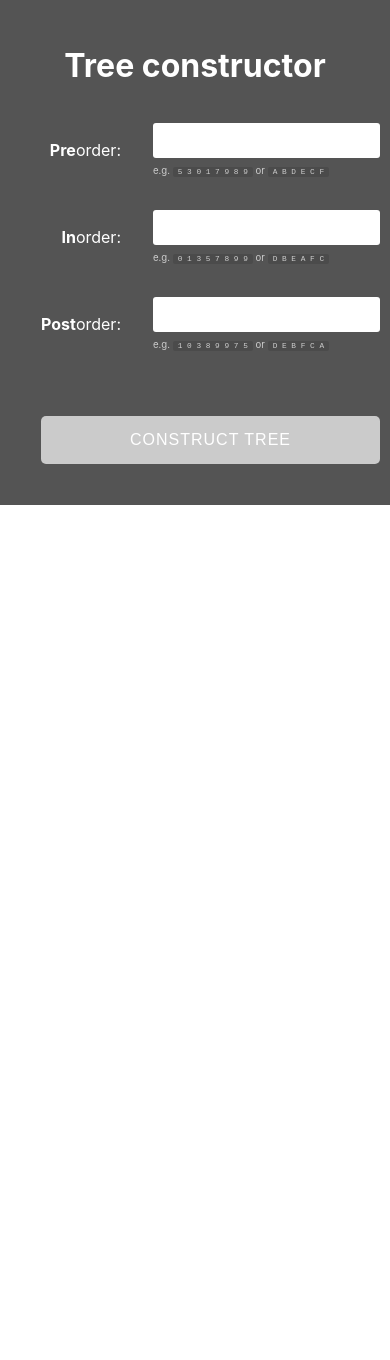
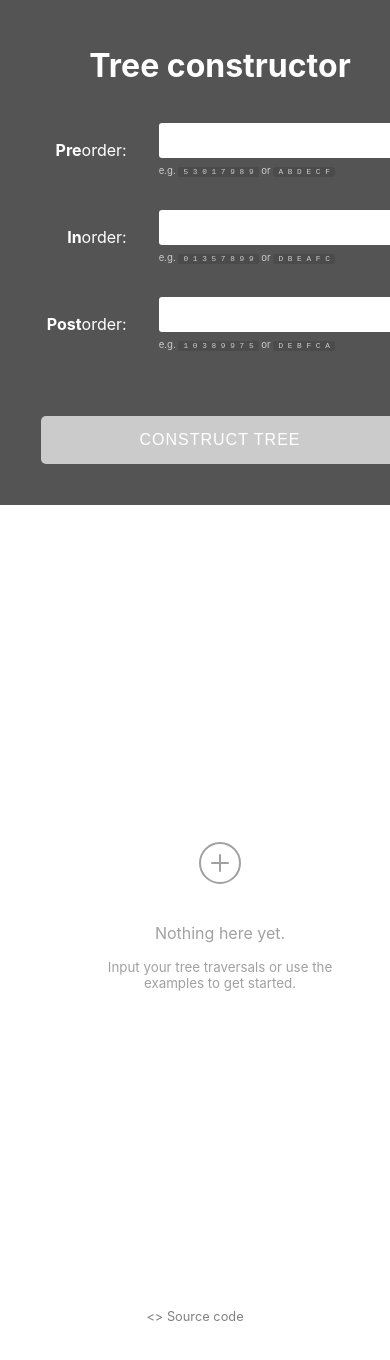
Before and after one commit to mityax/tree-construction, a SvelteKit app: page / in a window 390 px wide. Shown: the top 1360 px of the page. Built offline with nearby package versions, Linux system fonts and the light colour scheme.

Commit message:
Added empty states; Improved responsiveness

```diff
--- a/src/lib/components/ClearableInput.svelte
+++ b/src/lib/components/ClearableInput.svelte
@@ -1,6 +1,6 @@
 
 <div class="clearable-input">
-    <input type="text" bind:value={value} on:input placeholder={placeholder} {...inputProps}/>
+    <input bind:this={element} type="text" bind:value={value} on:input placeholder={placeholder} {...inputProps}/>
     <div class="clear-button" class:hidden={value.trim().length === 0} on:click={clear}>
         <Icon name="x"/>
     </div>
@@ -15,11 +15,16 @@
     export let value: string;
     export let placeholder: string;
 
+    let element;
     const dispatch = createEventDispatcher();
 
-    function clear() {
+    export function clear() {
         value = "";
         dispatch("clear");
+    }
+
+    export function focus() {
+        element.focus();
     }
 </script>
 
--- /dev/null
+++ b/src/lib/components/Footer.svelte
@@ -0,0 +1,19 @@
+
+<footer>
+    <a href="https://github.com/mityax/tree-construction" target="_blank">&lt;&gt; Source code</a>
+</footer>
+
+<style lang="sass">
+    footer
+      display: flex
+      justify-content: center
+      width: 100%
+      font-size: 80%
+
+      a
+        color: grey
+        text-decoration: none
+
+        &:hover
+          text-decoration: underline
+</style>
--- a/src/lib/components/Icon.svelte
+++ b/src/lib/components/Icon.svelte
@@ -19,6 +19,7 @@
     <svg
             {...icon.attrs}
             style="width: {width}; height: {height}; transform: rotate({rotation}deg);"
+            on:click
     >
         <g>
             {@html icon.contents}
--- a/src/lib/components/Tree.svelte
+++ b/src/lib/components/Tree.svelte
@@ -1,5 +1,5 @@
 
-<svg viewBox="0 0 {nodes.width + 40} {nodes.height + 40}">
+<svg viewBox="0 0 {nodes.width + 40} {nodes.height + 40}" preserveAspectRatio="xMidYMid meet">
     <g transform="translate(20, 20)">
         {#each nodes.nodes as node}
             <circle cx={node.x} cy={node.y} r={nodeSize/2} fill="none" stroke="black" />
--- a/src/routes/+page.svelte
+++ b/src/routes/+page.svelte
@@ -7,7 +7,7 @@
                     <label><b>Pre</b>order:</label><br>
                 </td>
                 <td>
-                    <ClearableInput bind:value={preOrderInput} on:input={onChanged} placeholder={trees[currentIndex]?.preOrderTraversal()?.join(" ") || ""} />
+                    <ClearableInput bind:this={preOrderInputElement} bind:value={preOrderInput} on:input={onChanged} placeholder={trees[currentIndex]?.preOrderTraversal()?.join(" ") || ""} />
                     <span class="subnote">e.g. <ClickToCopy>5  3  0  1  7  9  8  9</ClickToCopy> or <ClickToCopy>A B D E C F</ClickToCopy></span>
                 </td>
             </tr>
@@ -49,6 +49,7 @@
         </table>
     </div>
 
+    <div class="main">
         <div class="output">
             {#if trees.length > 0}
                 <Switcher numberOfOptions={trees.length} bind:currentIndex={currentIndex}>
@@ -71,7 +72,16 @@
 
                     <!--<AVLAnalyzer tree={trees[currentIndex]} />-->
                 </Switcher>
+            {:else}
+                <div class="empty-state">
+                    <p><Icon name="plus-circle" width="3em" height="3em" strokeWidth="1px" on:click={focusInput} /></p>
+                    <p>Nothing here yet.</p>
+                    <small>Input your tree traversals or use the<br> examples to get started.</small>
+                </div>
             {/if}
+        </div>
+
+        <Footer />
     </div>
 </div>
 
@@ -82,6 +92,10 @@
     import ClearableInput from "../lib/components/ClearableInput.svelte";
     import Switcher from "../lib/components/Switcher.svelte";
     import {arraysContainTheSameElements, arraysEqual} from "../lib/utils";
+    import Footer from '../lib/components/Footer.svelte';
+    import Icon from '../lib/components/Icon.svelte';
+
+    let preOrderInputElement;
 
     let preOrderInput: String = "";
     let inOrderInput: String = "";
@@ -163,6 +177,11 @@
             trees = [];
         }
     }
+
+    function focusInput() {
+        console.log(preOrderInputElement)
+        preOrderInputElement.focus();
+    }
 </script>
 
 <style lang="sass">
@@ -223,19 +242,43 @@
         width: 420px
 
         @media(max-width: $MOBILE_BREAKPOINT)
+          box-sizing: unset
           width: 100%
           height: unset
           min-height: unset
+          display: flex
+          flex-direction: column
+          justify-content: center
+
+      .main
+        height: 100vh
+        display: flex
+        flex-direction: column
+
+        .empty-state
+          display: flex
+          flex-direction: column
+          align-items: center
+          justify-content: center
+          color: #a1a1a1
+          text-align: center
 
         .output
-        height: 100vh
+          flex-grow: 1
+          flex-shrink: 1
+          max-height: calc(100% - 90px)
           display: flex
           justify-content: center
           padding: 25px
 
           @media(max-width: $MOBILE_BREAKPOINT)
+            height: unset
             width: 100%
 
           :global(svg), :global(>div)
+            height: 100%
             width: 100%
+
+            @media(max-width: $MOBILE_BREAKPOINT)
+              height: unset
 </style>
```
Also changed, not shown: 1 other file (tests, documents, lock files or other folders). Lines whose indentation alone changed are shown as unchanged.
